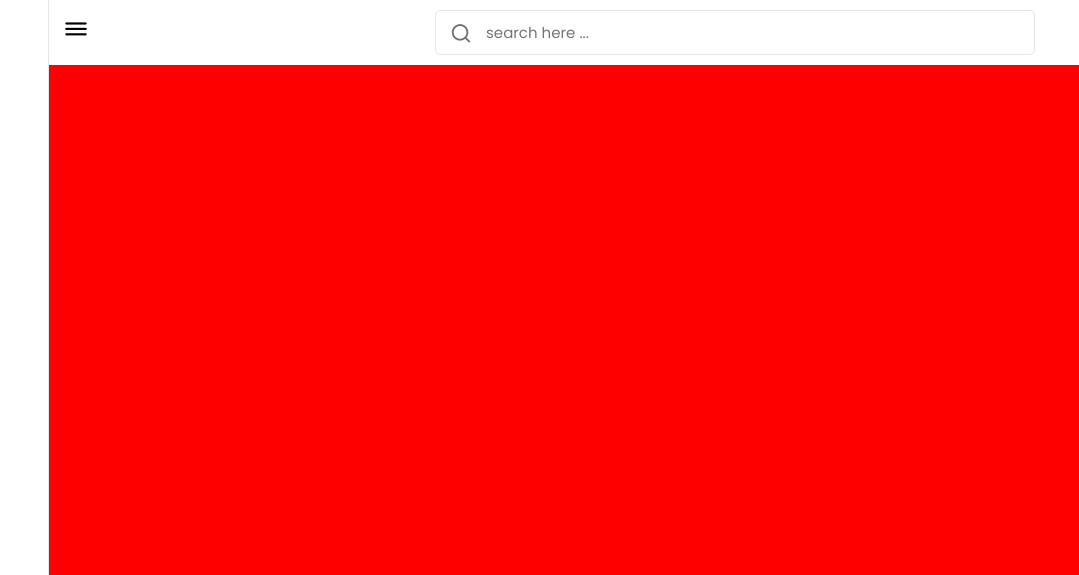
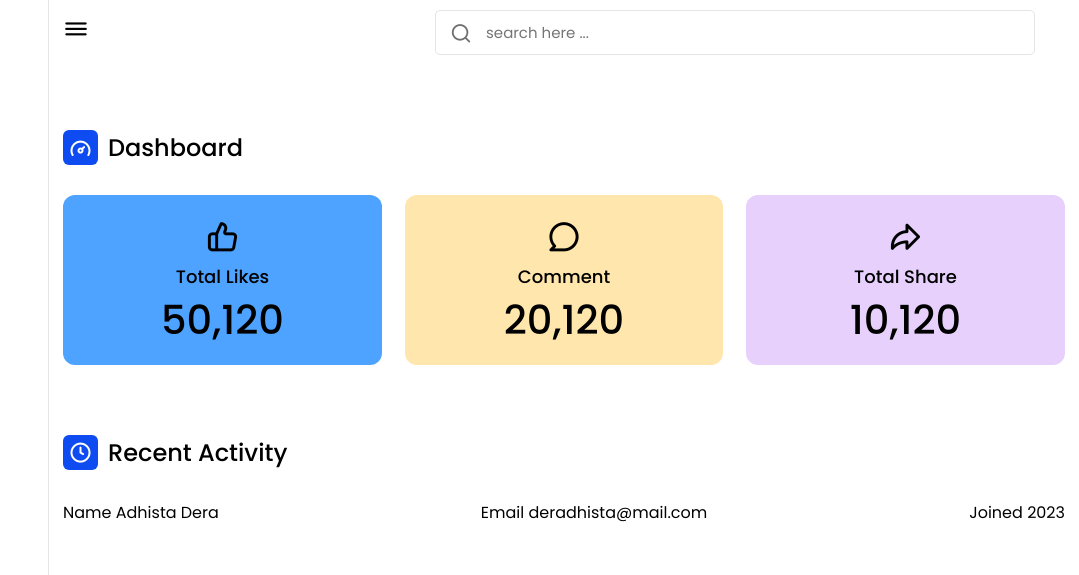
Before and after one commit to deradhista13/dashboard-admin-panel, a plain HTML site: page index.html in a window 1280 px wide. Shown: the top 575 px of the page, 201-1280 px from the left. Drawn offline with nearby package versions, Linux system fonts and the light colour scheme.

Commit message:
style: progress recent activity

```diff
--- a/index.html
+++ b/index.html
@@ -96,6 +96,59 @@
 
         <!-- <img src="#" alt="profile" /> -->
       </div>
+
+      <div class="dash-content">
+        <div class="overview">
+          <div class="title">
+            <i class="uil uil-tachometer-fast-alt"></i>
+            <span class="text">Dashboard</span>
+          </div>
+        </div>
+
+        <div class="boxes">
+          <div class="box box1">
+            <i class="uil uil-thumbs-up"></i>
+            <span class="text">Total Likes</span>
+            <span class="number">50,120</span>
+          </div>
+
+          <div class="box box2">
+            <i class="uil uil-comment"></i>
+            <span class="text">Comment</span>
+            <span class="number">20,120</span>
+          </div>
+
+          <div class="box box3">
+            <i class="uil uil-share"></i>
+            <span class="text">Total Share</span>
+            <span class="number">10,120</span>
+          </div>
+        </div>
+
+        <div class="activity">
+          <div class="title">
+            <i class="uil uil-clock"></i>
+            <span class="text">Recent Activity</span>
+          </div>
+
+          <div class="activity-data">
+            <div class="data-names">
+              <span class="data-title">Name</span>
+              <span class="data-list">Adhista Dera</span>
+            </div>
+
+            <div class="data-email">
+              <span class="data-title">Email</span>
+              <span class="data-list">deradhista@mail.com</span>
+            </div>
+
+            <div class="data-joined">
+              <span class="data-title">Joined</span>
+              <span class="data-list">2023</span>
+            </div>
+          </div>
+        </div>
+      </div>
     </section>
 
     <script src="main.js"></script>
--- a/style.css
+++ b/style.css
@@ -207,12 +207,11 @@ body.dark .switch:before {
 .dashboard {
   position: relative;
   left: 250px;
-  /* background-color: var(--panel-color); */
+  background-color: var(--panel-color);
   height: 100vh;
   width: calc(100% - 250px);
   padding: 10px 14px;
   transition: var(--tran-05);
-  background-color: red;
 }
 
 nav.close ~ .dashboard {
@@ -280,3 +279,86 @@ nav.close ~ .dashboard .top {
   width: 40px;
   border-radius: 50%;
 }
+
+.dashboard .dash-content {
+  padding-top: 50px;
+}
+
+.dash-content .title {
+  display: flex;
+  align-items: center;
+  margin: 70px 0 30px 0;
+}
+
+.dash-content .title i {
+  position: relative;
+  height: 35px;
+  width: 35px;
+  background-color: var(--primary-color);
+  border-radius: 6px;
+  color: var(--title-icon-color);
+  display: flex;
+  align-items: center;
+  justify-content: center;
+  font-size: 24px;
+}
+
+.dash-content .title .text {
+  font-size: 24px;
+  font-weight: 500;
+  color: var(--text-color);
+  margin-left: 10px;
+}
+
+.dash-content .boxes {
+  display: flex;
+  align-items: center;
+  justify-content: space-between;
+}
+
+.dash-content .boxes .box {
+  padding: 15px 20px;
+  background-color: var(--box1-color);
+  width: calc(100% / 3 - 15px);
+  border-radius: 12px;
+  display: flex;
+  flex-direction: column;
+  align-items: center;
+  border-radius: 12px;
+}
+
+.boxes .box i {
+  font-size: 35px;
+  color: var(--text-color);
+}
+
+.boxes .box .text {
+  white-space: nowrap;
+  font-size: 18px;
+  font-weight: 500;
+  color: var(--text-color);
+}
+
+.boxes .box .number {
+  font-size: 40px;
+  font-weight: 500;
+  color: var(--text-color);
+}
+
+.boxes .box.box2 {
+  background-color: var(--box2-color);
+}
+
+.boxes .box.box3 {
+  background-color: var(--box3-color);
+}
+
+.dash-content .activity .activity-data {
+  display: flex;
+  justify-content: space-between;
+  width: 100%;
+}
+
+.activity .activity-data {
+  width: calc(100% / 5-15px);
+}
```
